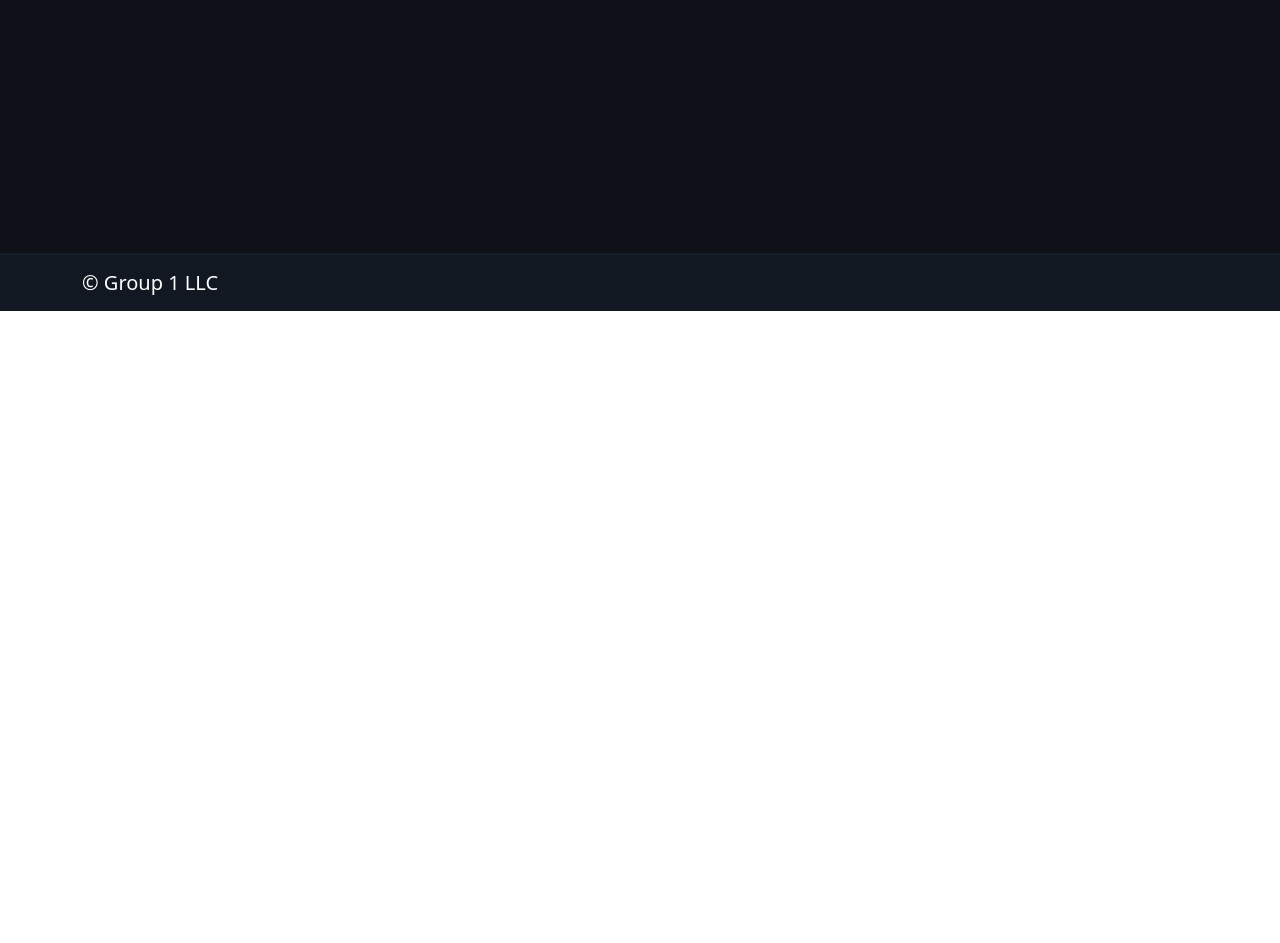
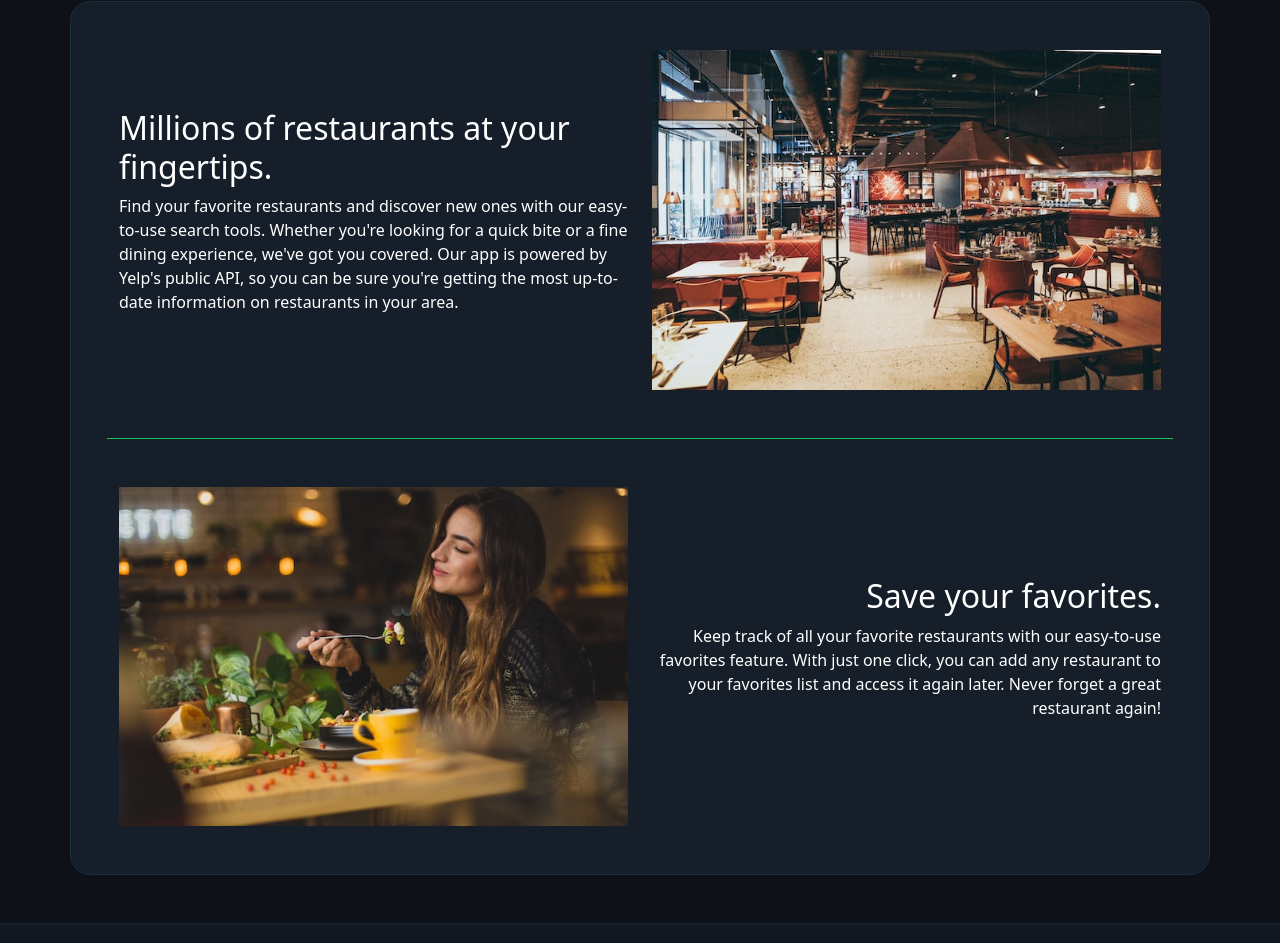
Before and after one commit to cop4808-spring-2023-fullstack-web/final-project-lkfau, a React (Create React App) app in the folder frontend/: page / in a window 1280 px wide. Shown: the part 613-1556 px from the top of the page. Before the commit the page ends 924 px from the top, so only its background shows below. Built offline with nearby package versions, Linux system fonts and the light colour scheme; no server answers; the HTML template or start-up script is replaced by a standard one.

Commit message:
landing page pretty much done

```diff
--- /dev/null
+++ b/frontend/src/Components/About/About.js
@@ -0,0 +1,52 @@
+import React from "react";
+import { Button, Col, Container, Row } from "react-bootstrap";
+
+import { useNavigate } from "react-router-dom";
+import styles from "./About.module.css";
+import restaurant from "../../Assets/About/restaurant.jpg";
+import favorite from "../../Assets/About/favorite.jpg";
+const About = () => {
+  const navigate = useNavigate();
+  return (
+    <Container className={`${styles.card} mb-5 p-5`}>
+      <Row
+        className="align-items-center gy-5 mb-5 pb-5"
+        style={{ borderBottom: `1px solid var(--accent) ` }}
+      >
+        <Col xs={12} lg={6}>
+          <h2>Millions of restaurants at your fingertips.</h2>
+          <p>
+            Find your favorite restaurants and discover new ones with our
+            easy-to-use search tools. Whether you're looking for a quick bite or
+            a fine dining experience, we've got you covered. Our app is powered
+            by Yelp's public API, so you can be sure you're getting the most
+            up-to-date information on restaurants in your area.
+          </p>
+        </Col>
+        <Col xs={12} lg={6} className="d-flex justify-content-center">
+          <img src={restaurant} className="img-fluid" />
+        </Col>
+      </Row>
+      <Row className="align-items-center">
+        <Col xs={12} lg={6} className="order-1 order-lg-2 text-lg-end">
+          <h2>Save your favorites.</h2>
+          <p>
+            Keep track of all your favorite restaurants with our easy-to-use
+            favorites feature. With just one click, you can add any restaurant
+            to your favorites list and access it again later. Never forget a
+            great restaurant again!
+          </p>
+        </Col>
+        <Col
+          xs={12}
+          lg={6}
+          className="d-flex justify-content-center order-2 order-lg-1"
+        >
+          <img src={favorite} className="img-fluid" />
+        </Col>
+      </Row>
+    </Container>
+  );
+};
+
+export default About;
--- /dev/null
+++ b/frontend/src/Components/About/About.module.css
@@ -0,0 +1,5 @@
+.card{
+  background-color: var(--primary);
+  border-radius: 20px;
+  border: 1px solid #1A2E3D;
+}
--- a/frontend/src/Components/Banner/Banner.js
+++ b/frontend/src/Components/Banner/Banner.js
@@ -6,7 +6,7 @@ import styles from "./Banner.module.css";
 const Banner = () => {
   const navigate = useNavigate();
   return (
-    <div className={styles.banner}>
+    <div className={`${styles.banner} mb-5`}>
       <Container>
         <Row className="gy-4">
           <Col className="text-center text-lg-start" xs={12} lg={6}>
--- a/frontend/src/Components/Layout/Layout/Layout.module.css
+++ b/frontend/src/Components/Layout/Layout/Layout.module.css
@@ -9,5 +9,4 @@
 
 .content {
   flex-grow: 1;
-  min-height: 100vh;
 }
--- a/frontend/src/Components/Pages/Landing/Landing.js
+++ b/frontend/src/Components/Pages/Landing/Landing.js
@@ -1,8 +1,11 @@
+import About from '../../About/About';
 import Banner from '../../Banner/Banner';
 
 const Landing = () => {
   return <>
-  <Banner/></>
+  <Banner/>
+  <About/>
+  </>
 };
 
 export default Landing;
```
Also changed, not shown: frontend/src/Components/Banner/Banner.module.css (+7 -7 lines), frontend/src/Assets/About/favorite.jpg (added), frontend/src/Assets/About/restaurant.jpg (added).
